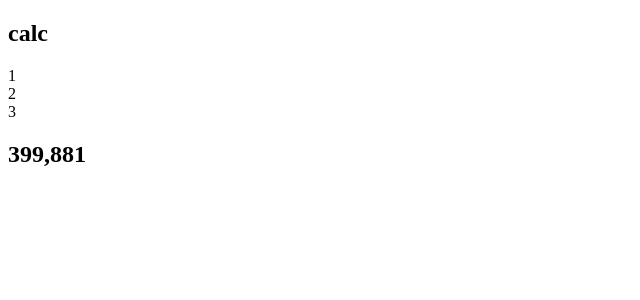
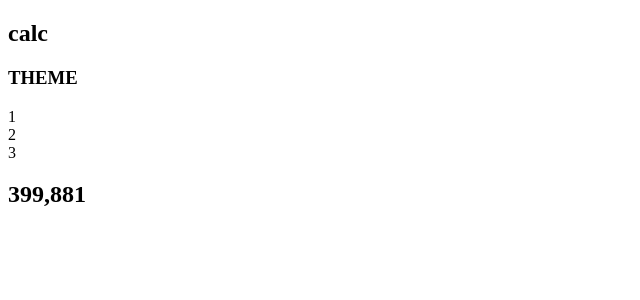
Before and after one commit to edishu/calculator, a Next.js app: page / in a window 1280 px wide. Shown: the top 300 px of the page, without its empty margins (0-640 px from the left). Built offline with nearby package versions, Linux system fonts and the light colour scheme.

Commit message:
Completed toggle layout

```diff
--- a/pages/index.js
+++ b/pages/index.js
@@ -10,7 +10,8 @@ export default function Home() {
       <div className="font-spartan w-1/3">
         <section className="flex justify-between w-full text-topText1">
           <h2 className="">calc</h2>
-
+          <div className="flex items-end">
+            <h3 className="mr-5 text-sm">THEME</h3>
             <div className="grid grid-cols-3 grid-rows-2 gap-x-4 gap-y-1">
               <div className="col-start-1 col-end-2 row-start-1 row-end-2 m-auto pl-1">
                 1
@@ -32,7 +33,7 @@ export default function Home() {
               </div>
               <div className="bg-keypadBg1 col-start-1 col-end-4 row-start-2 row-end-3 rounded-full"></div>
             </div>
-
+          </div>
         </section>
         <section className="flex justify-between w-full">
           <h2>399,881</h2>
```
Lines whose indentation alone changed are shown as unchanged.
